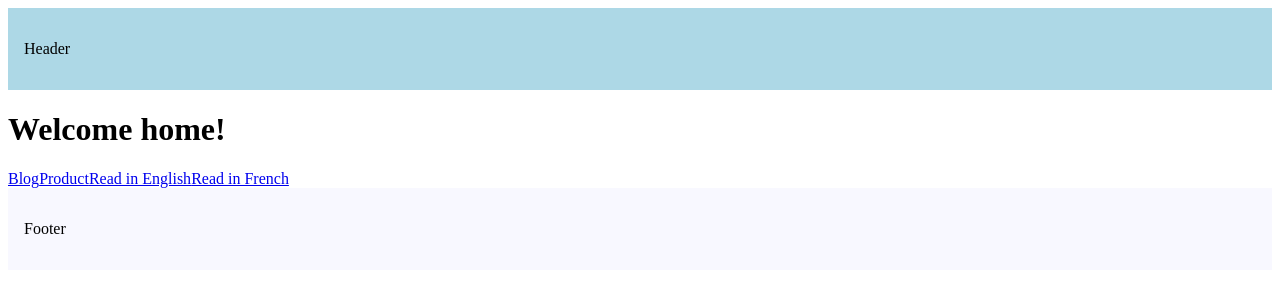
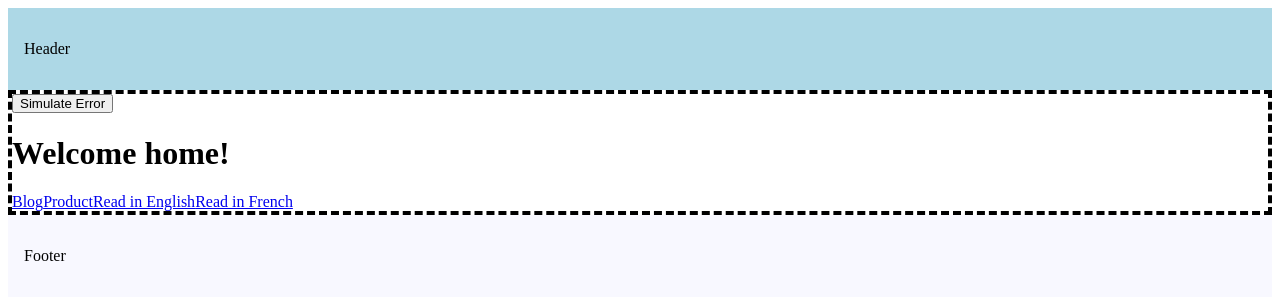
Before and after one commit to TanmoyWG01/learn-Next.js, a Next.js app in the folder my-app/: page / in a window 1280 px wide. Shown: the top 300 px of the page. Built offline with nearby package versions, Linux system fonts and the light colour scheme.

Commit message:
Wrap children in ErrorWrapper for improved error handling

```diff
--- a/my-app/src/app/layout.tsx
+++ b/my-app/src/app/layout.tsx
@@ -1,4 +1,5 @@
 import { Metadata } from "next";
+import {ErrorWrapper} from "./error-wrapper"
 
 export const metadata: Metadata = {
   title: {
@@ -25,7 +26,9 @@
         >
           <p>Header</p>
         </header>
+        <ErrorWrapper>
         {children}
+        </ErrorWrapper>
         <footer
           style={{
             backgroundColor: "ghostwhite",
```
